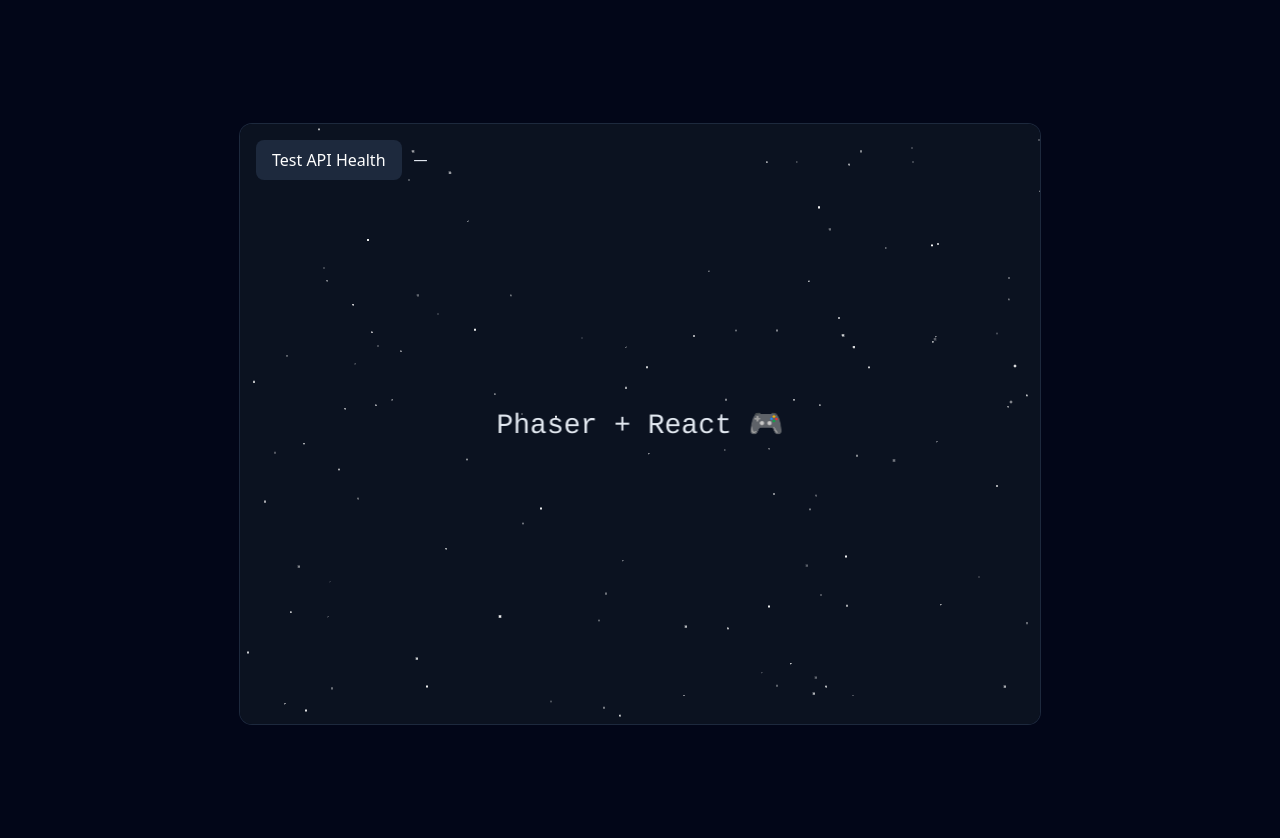
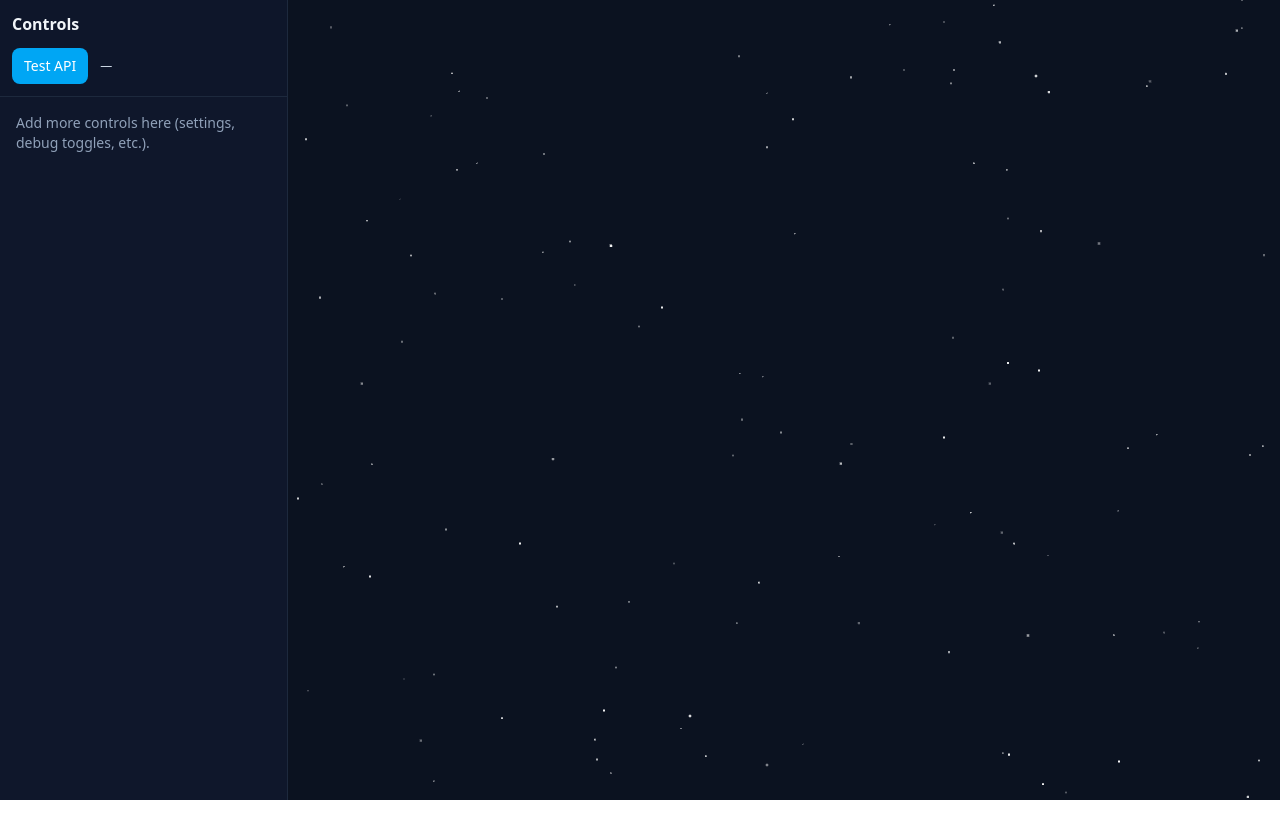
Before and after one commit to ifancyabroad/dungeon-crawler, a React (Vite) app in the folder apps/web/: page / in a window 1280 px wide. Shown: the top 838 px of the page. After the commit the page ends 800 px from the top, so only its background shows below. Built offline with nearby package versions, Linux system fonts and the light colour scheme; no server answers.

Commit message:
Update starting UI

```diff
--- a/apps/web/src/App.tsx
+++ b/apps/web/src/App.tsx
@@ -1,11 +1,27 @@
-import Game from "./Game";
+import { useState } from "react";
+import GameCanvas from "./components/GameCanvas";
+import Sidebar from "./components/Sidebar";
 
-function App() {
+export default function App() {
+	const [open, setOpen] = useState(false);
+
 	return (
-		<main className="min-h-screen grid place-items-center bg-slate-950 text-slate-100 p-6">
-			<Game />
-		</main>
+		<div className="h-screen w-screen bg-slate-950 text-slate-100">
+			<div className="flex h-full">
+				<Sidebar open={open} onClose={() => setOpen(false)} />
+
+				<div className="relative flex-1 h-full">
+					<GameCanvas className="h-full w-full" />
+
+					<button
+						onClick={() => setOpen(true)}
+						className="md:hidden absolute top-3 left-3 rounded-lg bg-slate-800/80 px-3 py-2 text-sm text-slate-100 backdrop-blur hover:bg-slate-700/80"
+						aria-label="Open sidebar"
+					>
+						☰ Menu
+					</button>
+				</div>
+			</div>
+		</div>
 	);
 }
-
-export default App;
--- a/apps/web/src/Game.tsx
+++ /dev/null
@@ -1,27 +0,0 @@
-import GameCanvas from "./components/GameCanvas";
-import { useHealth } from "./features/health/useHealth";
-
-export default function Game() {
-	const { data, isFetching, isError, refetch } = useHealth();
-
-	return (
-		<main className="min-h-screen grid place-items-center bg-slate-950 text-slate-100 p-6">
-			<div className="flex flex-col items-start gap-6">
-				<GameCanvas width={800} height={600}>
-					<div className="flex items-center gap-3">
-						<button
-							onClick={() => refetch()}
-							disabled={isFetching}
-							className="rounded-lg bg-slate-800 px-4 py-2 font-medium text-white hover:bg-slate-600 active:translate-y-px disabled:opacity-50 transition"
-						>
-							Test API Health
-						</button>
-						<span className="text-sm text-slate-200" aria-live="polite">
-							{isFetching ? "Checking…" : isError ? "Error" : data?.ok ? "OK" : "—"}
-						</span>
-					</div>
-				</GameCanvas>
-			</div>
-		</main>
-	);
-}
--- a/apps/web/src/components/GameCanvas.tsx
+++ b/apps/web/src/components/GameCanvas.tsx
@@ -1,36 +1,35 @@
 import { useEffect, useRef } from "react";
 import type Phaser from "phaser";
-import { createGame, type GameSize } from "../game/createGame";
+import { createGame } from "../game/createGame";
 
 type Props = {
-	width?: number;
-	height?: number;
+	className?: string;
 	children?: React.ReactNode;
-	className?: string;
 };
 
-export default function GameCanvas({ width = 800, height = 600, children, className }: Props) {
+export default function GameCanvas({ className, children }: Props) {
 	const hostRef = useRef<HTMLDivElement>(null);
 	const gameRef = useRef<Phaser.Game | null>(null);
 
 	useEffect(() => {
 		if (!hostRef.current || gameRef.current) return;
-		gameRef.current = createGame(hostRef.current, { width, height } as GameSize);
+		gameRef.current = createGame(hostRef.current);
 		return () => {
 			gameRef.current?.destroy(true);
 			gameRef.current = null;
 		};
-	}, [width, height]);
+	}, []);
 
 	return (
 		<div
-			className={`relative rounded-xl overflow-hidden ring-1 ring-slate-800 bg-slate-950 ${className ?? ""}`}
-			style={{ width, height }}
+			className={[
+				"relative w-full h-full overflow-hidden bg-slate-950",
+				className || "",
+			].join(" ")}
 		>
 			<div ref={hostRef} className="absolute inset-0" />
-
 			{children ? (
-				<div className="absolute top-4 left-4 pointer-events-none">
+				<div className="absolute inset-0 pointer-events-none">
 					<div className="pointer-events-auto">{children}</div>
 				</div>
 			) : null}
--- /dev/null
+++ b/apps/web/src/components/Sidebar.tsx
@@ -0,0 +1,60 @@
+import { useHealth } from "../features/health/useHealth";
+
+type SidebarProps = {
+	open: boolean;
+	onClose: () => void;
+};
+
+export default function Sidebar({ open, onClose }: SidebarProps) {
+	const { data, isFetching, isError, refetch } = useHealth();
+
+	return (
+		<>
+			<div
+				onClick={onClose}
+				className={`fixed inset-0 z-40 bg-black/40 md:hidden ${open ? "block" : "hidden"}`}
+			/>
+
+			<aside
+				className={[
+					"fixed md:static inset-y-0 left-0 z-50 md:z-0",
+					"w-72 bg-slate-900 border-r border-slate-800",
+					"overflow-y-auto",
+					"transform transition-transform duration-200",
+					open ? "translate-x-0" : "-translate-x-full md:translate-x-0",
+				].join(" ")}
+			>
+				<div className="sticky top-0 z-10 border-b border-slate-800 bg-slate-900/95 backdrop-blur">
+					<div className="flex items-center justify-between p-3">
+						<h2 className="text-slate-100 font-semibold">Controls</h2>
+						<button
+							onClick={onClose}
+							className="md:hidden rounded-md px-2 py-1 text-slate-300 hover:bg-slate-800"
+							aria-label="Close sidebar"
+						>
+							✕
+						</button>
+					</div>
+					<div className="px-3 pb-3 flex items-center gap-3">
+						<button
+							onClick={() => refetch()}
+							disabled={isFetching}
+							className="rounded-lg bg-sky-500 px-3 py-2 text-sm font-medium text-white hover:bg-sky-600 disabled:opacity-50 transition"
+						>
+							Test API
+						</button>
+						<span className="text-xs text-slate-300" aria-live="polite">
+							{isFetching ? "Checking…" : isError ? "Error" : data?.ok ? "OK" : "—"}
+						</span>
+					</div>
+				</div>
+
+				<div className="p-4 space-y-3">
+					<p className="text-sm text-slate-400">
+						Add more controls here (settings, debug toggles, etc.).
+					</p>
+				</div>
+			</aside>
+		</>
+	);
+}
--- a/apps/web/src/game/createGame.ts
+++ b/apps/web/src/game/createGame.ts
@@ -1,18 +1,16 @@
 import Phaser from "phaser";
 import MainScene from "./scenes/MainScene";
 
-export type GameSize = { width: number; height: number };
-
-export function createGame(parent: HTMLElement, size: GameSize = { width: 800, height: 600 }) {
+export function createGame(parent: HTMLElement) {
 	return new Phaser.Game({
 		type: Phaser.AUTO,
 		parent,
-		width: size.width,
-		height: size.height,
+		width: 800,
+		height: 600,
 		backgroundColor: "#0b1220",
 		scene: [MainScene],
 		scale: {
-			mode: Phaser.Scale.NONE,
+			mode: Phaser.Scale.RESIZE,
 			autoCenter: Phaser.Scale.NO_CENTER,
 		},
 	});
--- a/apps/web/src/game/scenes/MainScene.ts
+++ b/apps/web/src/game/scenes/MainScene.ts
@@ -9,10 +9,6 @@
 
 	create() {
 		const { width: w, height: h } = this.scale;
-
-		this.add
-			.text(w / 2, 300, "Phaser + React 🎮", { fontSize: "28px", color: "#e2e8f0" })
-			.setOrigin(0.5);
 
 		const STAR_COUNT = 120;
 
```
